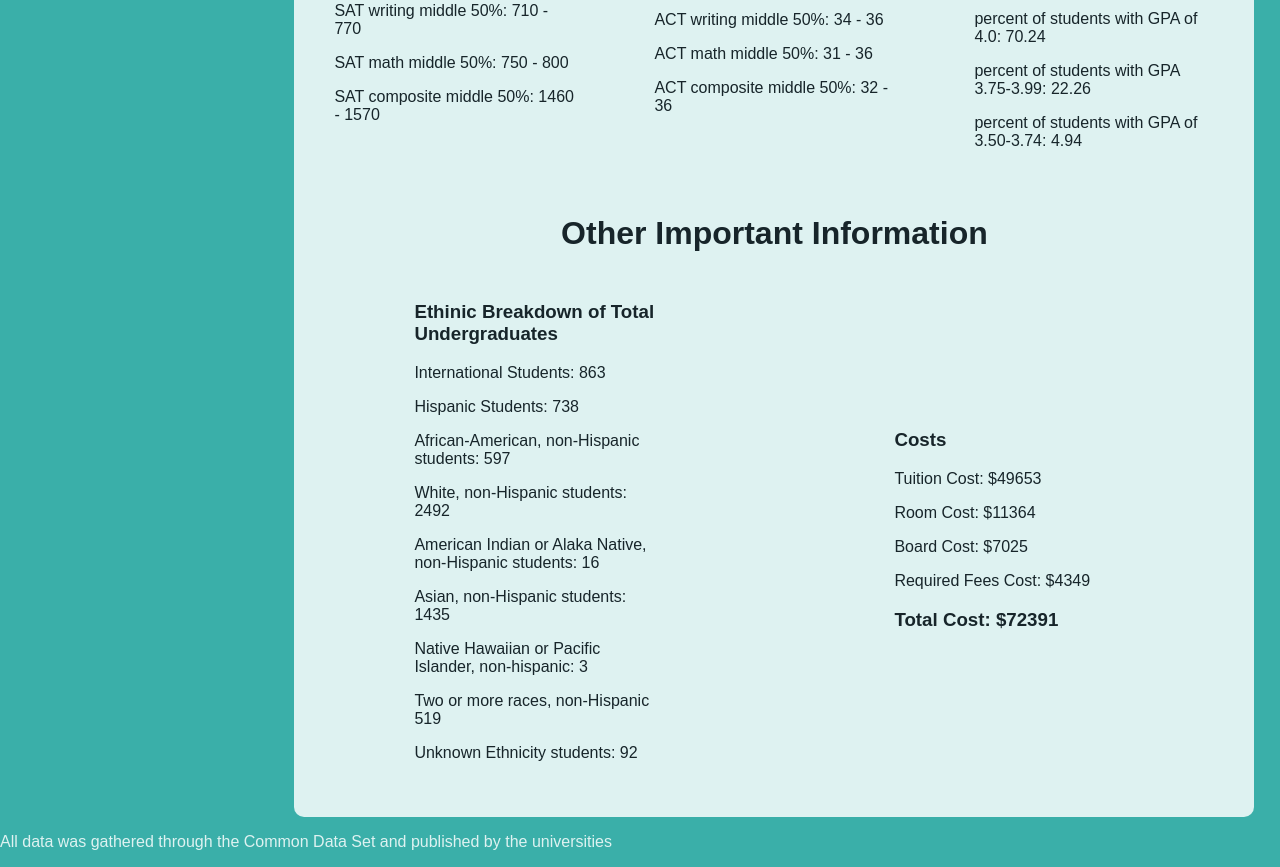
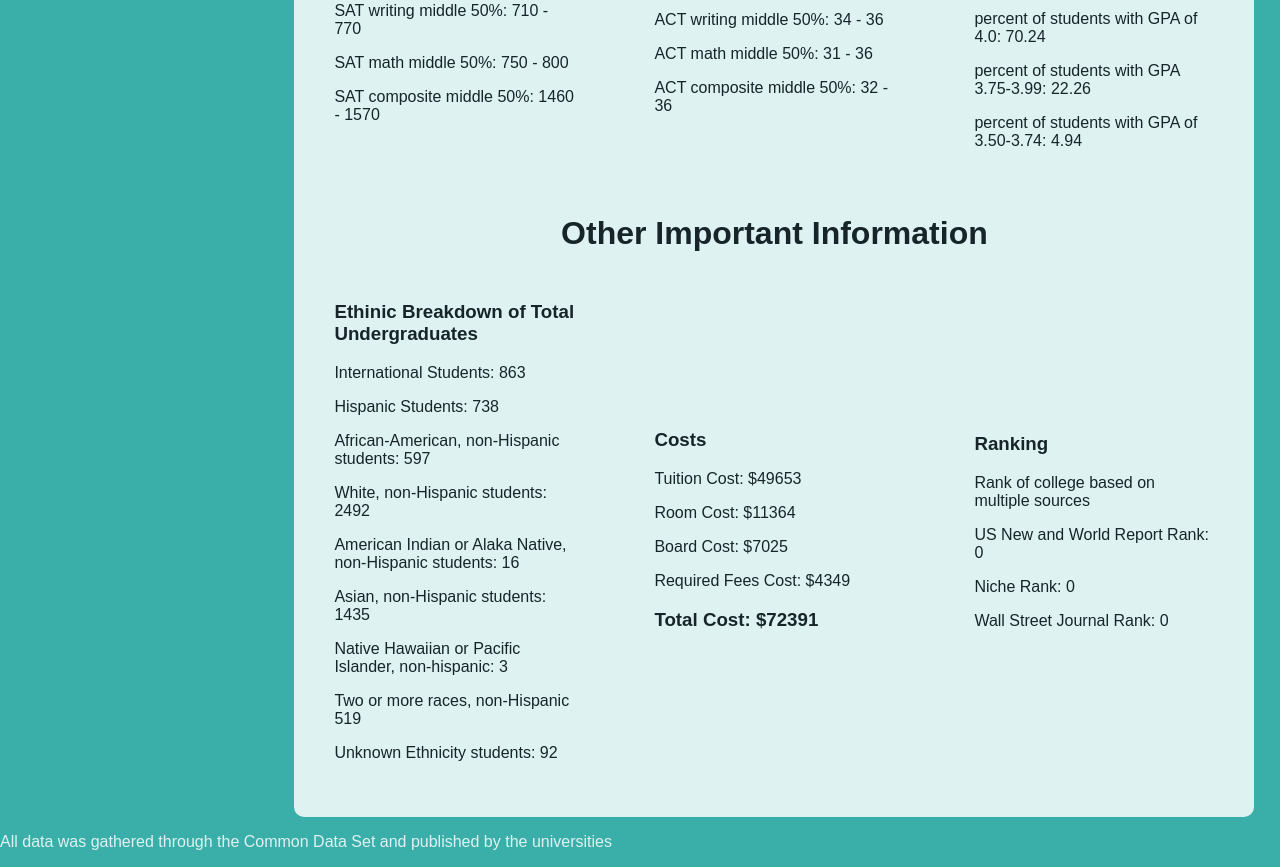
Before and after one commit to tomyyyD/djangoCollegeWebsite, a Django app: page /5/ in a window 1280 px wide. Shown: the part 975-1842 px from the top of the page. Run offline with Django 3.2, Linux system fonts and the light colour scheme; data comes from the database, SQL or seed files in the repository; some libraries are stand-ins or nearby versions.

Commit message:
Add Ranking Stats

```diff
--- a/query/templates/query/details.html
+++ b/query/templates/query/details.html
@@ -146,6 +146,13 @@
                             <p>Required Fees Cost: ${{college.requiredFeeCost}}</p>
                             <h3>Total Cost: ${{college.totalCost}}</h3>
                         </div>
+                        <div class="dataGroup">
+                            <h3>Ranking</h3>
+                            <p>Rank of college based on multiple sources</p>
+                            <p>US New and World Report Rank: {{college.usnRank}}</p>
+                            <p>Niche Rank: {{college.nicheRank}}</p>
+                            <p>Wall Street Journal Rank: {{college.wsjRank}}</p>
+                        </div>
                     </div>
                 </div>
             </div>
```
